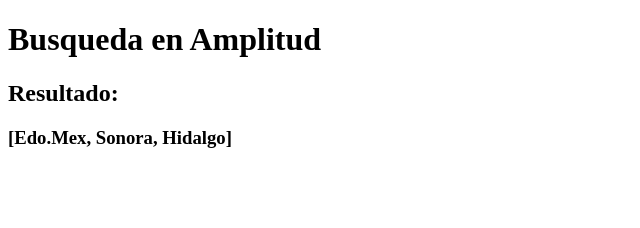
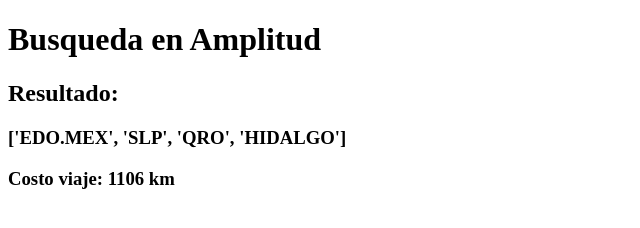
Before and after one commit to Kevin4Calderon/Estados_Zamora, a plain HTML site: page index.html in a window 1280 px wide. Shown: the whole page, without its empty margins (0-640 px from the left). Drawn offline with Linux system fonts and the light colour scheme.

Commit message:
Update index.html

```diff
--- a/index.html
+++ b/index.html
@@ -9,7 +9,8 @@
 
 <h1>Busqueda en Amplitud</h1>
 <h2>Resultado:</h2>
-<h3>[Edo.Mex, Sonora, Hidalgo]</h3>
+<h3>['EDO.MEX', 'SLP', 'QRO', 'HIDALGO']</h3>
+<h3>Costo viaje: 1106 km</h3>
 
 </body>
 </html>
```
